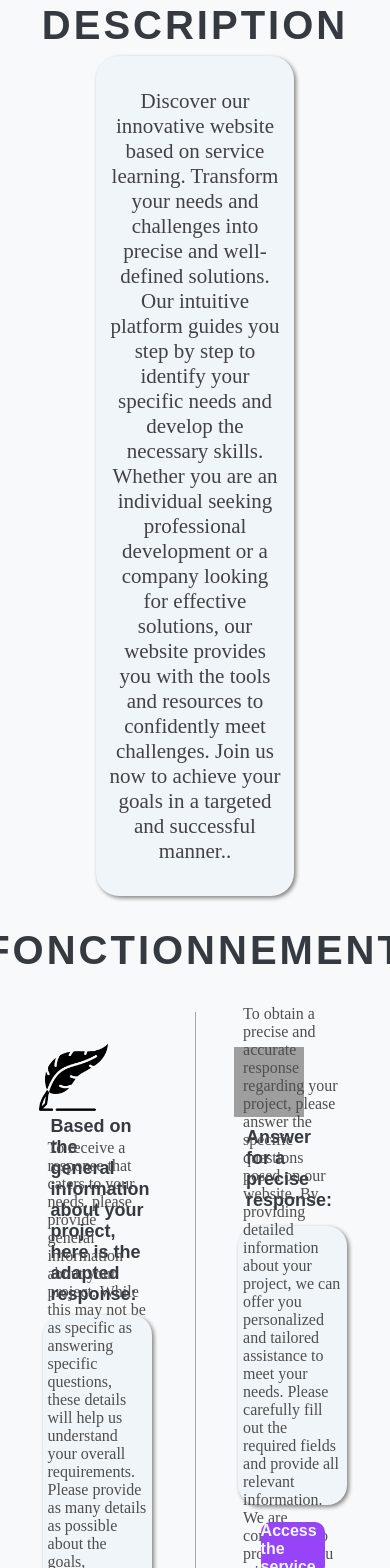
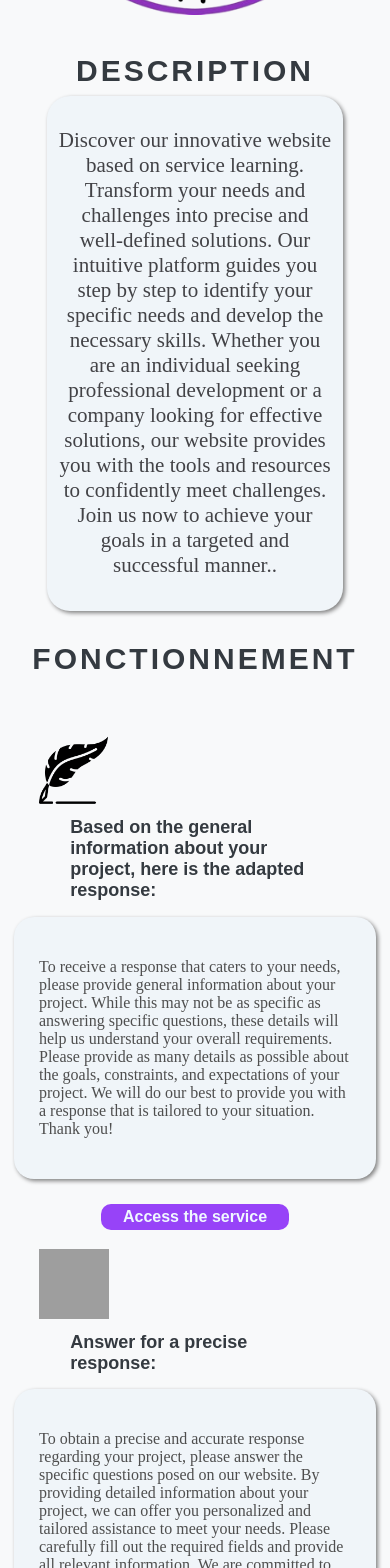
Before and after one commit to JalalBe66/Smart-Context, a React (Create React App) app: page / in a window 390 px wide. Shown: the part 432-2000 px from the top of the page. Built offline with nearby package versions, Linux system fonts and the light colour scheme; grey boxes are pictures that could not be loaded.

Commit message:
responsive design

```diff
--- a/src/App.js
+++ b/src/App.js
@@ -12,6 +12,7 @@ function App() {
   return (
     <div className="App">
       <Header/>
+
         <Routes>
           <Route path="/" element={<Accueil/>} />
           <Route path="Service1" element={<Service1/>}/>
--- a/src/styleCSS/Contact.css
+++ b/src/styleCSS/Contact.css
@@ -61,3 +61,36 @@ body {
     margin-left: 10px;
     font-weight: bolder;
 }
+
+
+
+@media screen and (max-width: 768px) {
+    .contact-form {
+        padding: 20px;
+    }
+
+    .form-group input,
+    .form-group textarea {
+        width: 100%;
+    }
+
+    .submit-btn {
+        width: 100%;
+    }
+}
+
+
+@media screen and (max-width: 480px) {
+    .contact-form {
+        padding: 15px;
+    }
+
+    .form-group input,
+    .form-group textarea {
+        padding: 8px;
+    }
+
+    .submit-btn {
+        padding: 8px 15px;
+    }
+}
--- a/src/styleCSS/accueil.css
+++ b/src/styleCSS/accueil.css
@@ -130,3 +130,80 @@ a.serv-button-opt{
 a.serv-button-opt:hover{
     color: aliceblue;
 }
+
+
+
+@media (max-width: 480px) {
+    #accueil-container {
+        margin-top: 5%;
+    }
+
+    #disc-title, #fonct-title {
+        font-size: 30px;
+    }
+
+    #disc-contenu {
+        width: 90%;
+    }
+    #grand-logo{
+        margin-top: 75%;
+    }
+}
+
+
+
+
+
+
+
+/* Media Queries */
+
+@media (max-width: 1000px) {
+    #grand-logo{
+        margin-top: 5%;
+    }
+}
+
+
+@media (max-width: 768px) {
+    #accueil-container {
+        margin-top: 10%;
+    }
+    #grand-logo{
+        margin-top: 20%;
+    }
+    #disc-contenu {
+        width: 70%;
+    }
+
+    #disc-contenu p {
+        width: 100%;
+    }
+
+    #fonct-contenu {
+        flex-direction: column;
+        height: auto;
+    }
+
+    #sep {
+        display: none;
+    }
+
+    .serv {
+        width: 80%;
+        margin-top: 5%;
+    }
+
+    .serv-contenu {
+        width: 100%;
+        height: auto;
+        padding: 8%;
+        margin-top: 5%;
+    }
+
+    .serv-button {
+        width: 60%;
+        height: 26px;
+        margin-top: 8%;
+    }
+}
--- a/src/styleCSS/service2.css
+++ b/src/styleCSS/service2.css
@@ -64,3 +64,40 @@ button.previous-button:hover,button.next-button:hover {
     justify-content: space-between;
     margin-bottom: 3%;
 }
+
+
+
+
+/* Media Queries */
+
+@media (max-width: 768px) {
+    #titre-p-serv2 > p {
+        font-size: 30px;
+    }
+
+    .Container-barre-serv2 {
+        margin-left: 10%;
+        width: 80%;
+    }
+
+    .previous-button, .next-button {
+        width: 40%;
+        font-size: 14px;
+    }
+}
+
+@media (max-width: 480px) {
+    #titre-p-serv2 > p {
+        font-size: 24px;
+    }
+
+    .Container-barre-serv2 {
+        margin-left: 5%;
+        width: 90%;
+    }
+
+    .previous-button, .next-button {
+        width: 50%;
+        font-size: 12px;
+    }
+}
```
